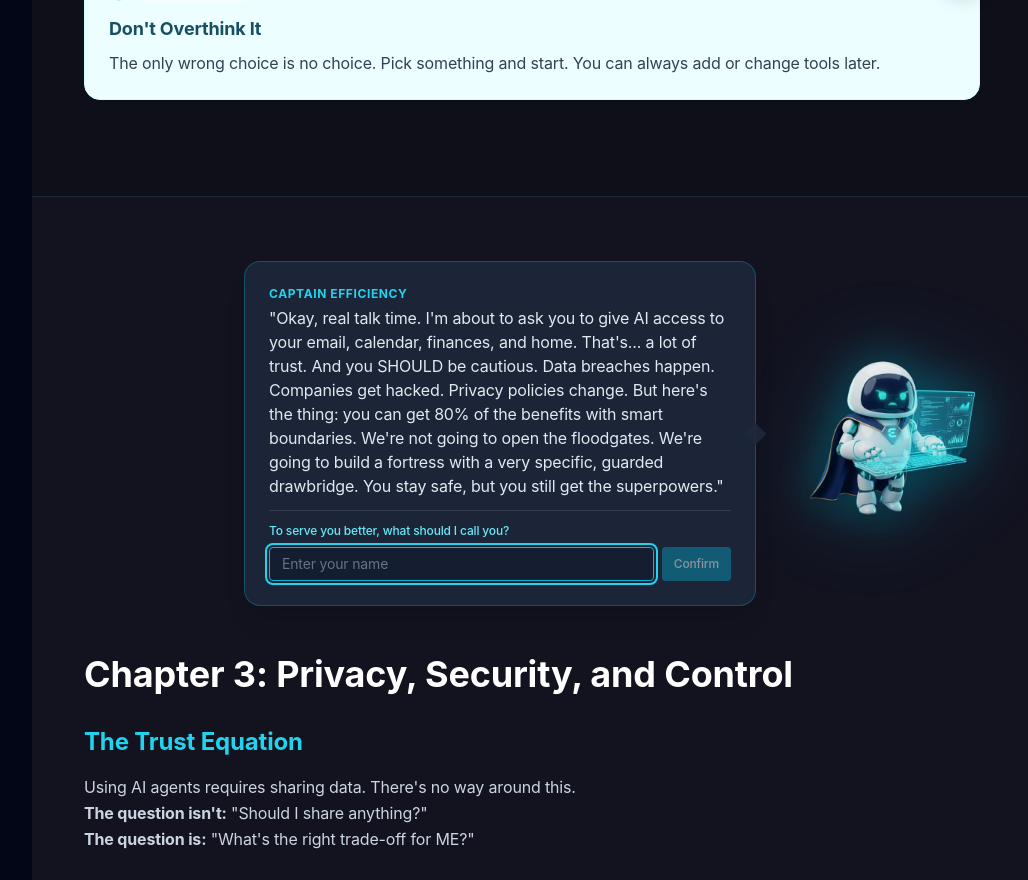
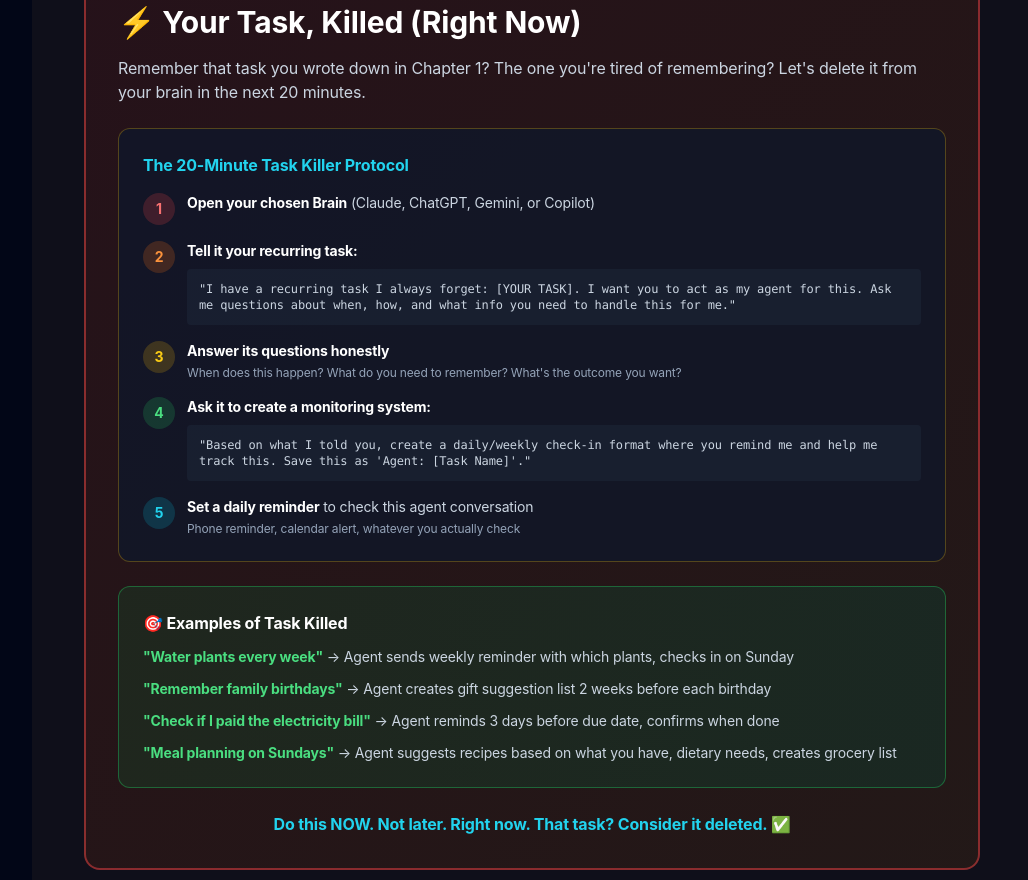
Before and after one commit to agenticaihome/ebook-frontend, a React (Create React App) app: page /part1 in a window 1280 px wide. Shown: the part 11120-12000 px from the top of the page, without its empty margins (248-1276 px from the left). Built offline with nearby package versions, Linux system fonts and the light colour scheme.

Commit message:
Chapter 2: Add 'Your Task, Killed' action section
Delivers on Chapter 1 promise with 20-minute task killer protocol

5-step setup + real examples

```diff
--- a/src/pages/Part1.jsx
+++ b/src/pages/Part1.jsx
@@ -553,6 +553,84 @@ const Part1 = () => {
                             <ToolRecommendationQuiz />
                         </Suspense>
 
+                        <div className="my-12 p-8 bg-gradient-to-br from-red-900/20 via-orange-900/20 to-yellow-900/20 rounded-2xl border-2 border-red-500/50">
+                            <h3 className="text-3xl font-bold text-white mb-4">⚡ Your Task, Killed (Right Now)</h3>
+                            <p className="text-slate-300 mb-6">
+                                Remember that task you wrote down in Chapter 1? The one you're tired of remembering? Let's delete it from your brain in the next 20 minutes.
+                            </p>
+
+                            <div className="bg-slate-900/80 p-6 rounded-xl border border-yellow-500/30 mb-6">
+                                <h4 className="text-cyan-400 font-bold mb-4">The 20-Minute Task Killer Protocol</h4>
+
+                                <div className="space-y-4 text-sm text-slate-300">
+                                    <div className="flex items-start gap-3">
+                                        <div className="bg-red-500/20 text-red-400 rounded-full w-8 h-8 flex items-center justify-center font-bold flex-shrink-0">1</div>
+                                        <div>
+                                            <strong className="text-white">Open your chosen Brain</strong> (Claude, ChatGPT, Gemini, or Copilot)
+                                        </div>
+                                    </div>
+
+                                    <div className="flex items-start gap-3">
+                                        <div className="bg-orange-500/20 text-orange-400 rounded-full w-8 h-8 flex items-center justify-center font-bold flex-shrink-0">2</div>
+                                        <div>
+                                            <strong className="text-white">Tell it your recurring task:</strong>
+                                            <div className="mt-2 bg-slate-800/50 p-3 rounded font-mono text-xs">
+                                                "I have a recurring task I always forget: [YOUR TASK]. I want you to act as my agent for this. Ask me questions about when, how, and what info you need to handle this for me."
+                                            </div>
+                                        </div>
+                                    </div>
+
+                                    <div className="flex items-start gap-3">
+                                        <div className="bg-yellow-500/20 text-yellow-400 rounded-full w-8 h-8 flex items-center justify-center font-bold flex-shrink-0">3</div>
+                                        <div>
+                                            <strong className="text-white">Answer its questions honestly</strong>
+                                            <p className="text-xs text-slate-400 mt-1">When does this happen? What do you need to remember? What's the outcome you want?</p>
+                                        </div>
+                                    </div>
+
+                                    <div className="flex items-start gap-3">
+                                        <div className="bg-green-500/20 text-green-400 rounded-full w-8 h-8 flex items-center justify-center font-bold flex-shrink-0">4</div>
+                                        <div>
+                                            <strong className="text-white">Ask it to create a monitoring system:</strong>
+                                            <div className="mt-2 bg-slate-800/50 p-3 rounded font-mono text-xs">
+                                                "Based on what I told you, create a daily/weekly check-in format where you remind me and help me track this. Save this as 'Agent: [Task Name]'."
+                                            </div>
+                                        </div>
+                                    </div>
+
+                                    <div className="flex items-start gap-3">
+                                        <div className="bg-cyan-500/20 text-cyan-400 rounded-full w-8 h-8 flex items-center justify-center font-bold flex-shrink-0">5</div>
+                                        <div>
+                                            <strong className="text-white">Set a daily reminder</strong> to check this agent conversation
+                                            <p className="text-xs text-slate-400 mt-1">Phone reminder, calendar alert, whatever you actually check</p>
+                                        </div>
+                                    </div>
+                                </div>
+                            </div>
+
+                            <div className="bg-gradient-to-r from-green-900/30 to-emerald-900/30 p-6 rounded-xl border border-green-500/40">
+                                <h4 className="text-white font-bold mb-3">🎯 Examples of Task Killed</h4>
+                                <div className="space-y-3 text-sm text-slate-300">
+                                    <div>
+                                        <strong className="text-green-400">"Water plants every week"</strong> → Agent sends weekly reminder with which plants, checks in on Sunday
+                                    </div>
+                                    <div>
+                                        <strong className="text-green-400">"Remember family birthdays"</strong> → Agent creates gift suggestion list 2 weeks before each birthday
+                                    </div>
+                                    <div>
+                                        <strong className="text-green-400">"Check if I paid the electricity bill"</strong> → Agent reminds 3 days before due date, confirms when done
+                                    </div>
+                                    <div>
+                                        <strong className="text-green-400">"Meal planning on Sundays"</strong> → Agent suggests recipes based on what you have, dietary needs, creates grocery list
+                                    </div>
+                                </div>
+                            </div>
+
+                            <p className="text-cyan-400 font-bold text-center mt-6">
+                                Do this NOW. Not later. Right now. That task? Consider it deleted. ✅
+                            </p>
+                        </div>
+
                         <CaptainTip type="info" title="Don't Overthink It">
                             The only wrong choice is no choice. Pick something and start. You can always add or change tools later.
                         </CaptainTip>
```
